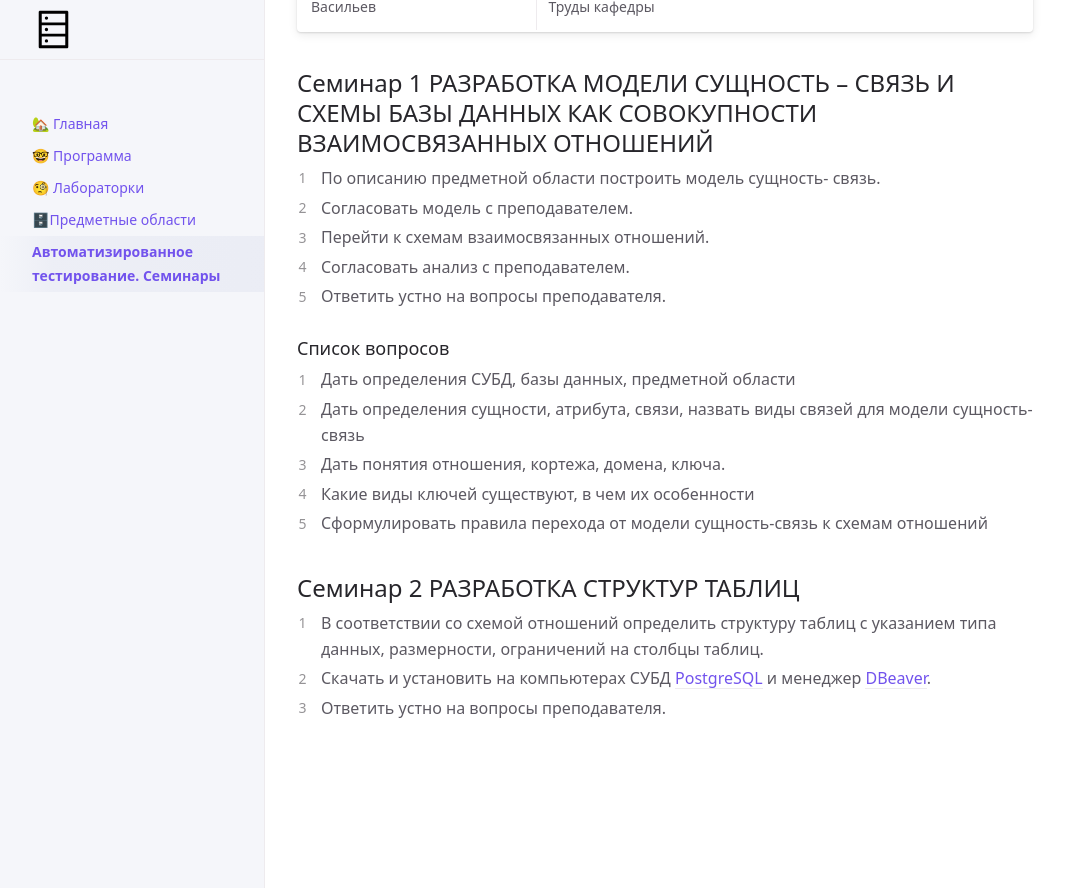
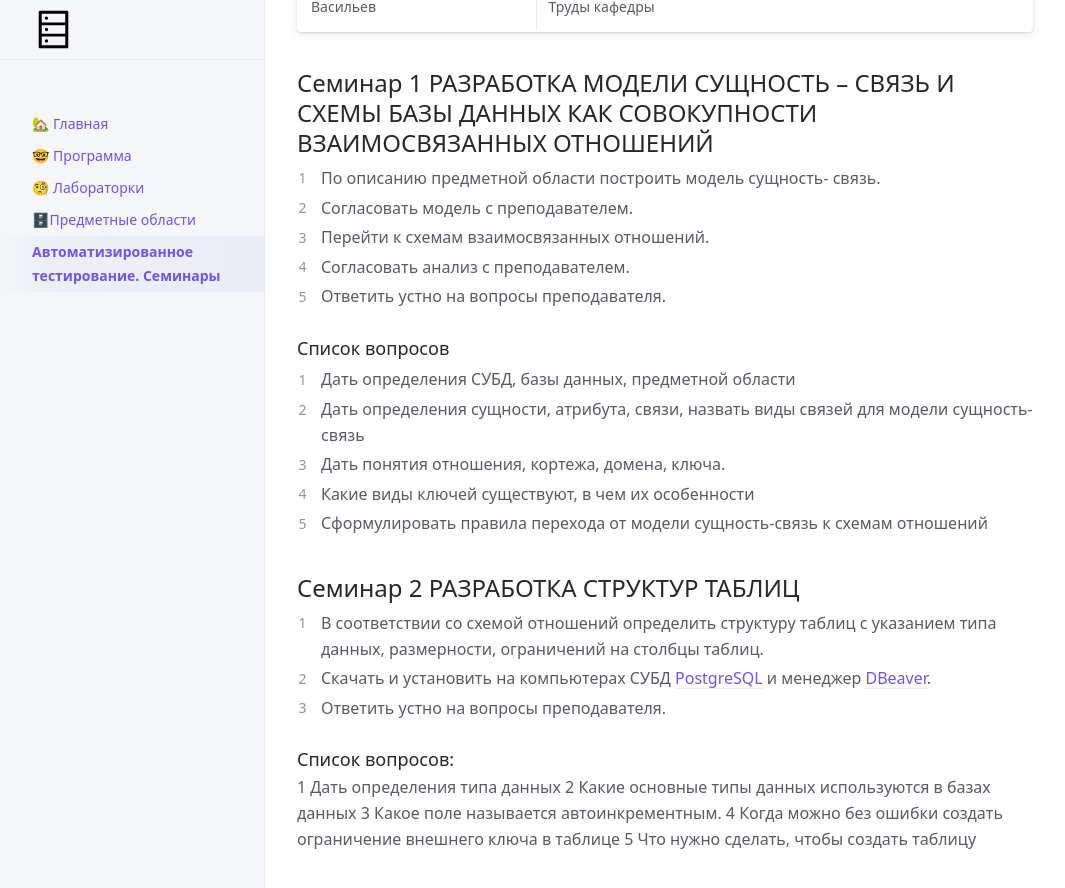
Before and after one commit to Das-dasein/db-lovefield, a Jekyll site: the page built from ta.md, in a window 1280 px wide and 900 px high, scrolled down 533 px. Shown: the top 888 px of the window, without its empty margins (107-1172 px from the left). Built offline with Jekyll 4.4.1, drawn with Linux system fonts in a browser that asks for light colours; our own code applies the rules of GitHub Pages for plain Markdown files; a script that is not in the unit is left out; before the commit the page ends 1302 px from its top, so only the background shows below that.

Commit message:
Update ta.md

```diff
--- a/ta.md
+++ b/ta.md
@@ -38,3 +38,11 @@ nav_order: 5
 1. В соответствии со схемой отношений определить структуру таблиц с указанием типа данных, размерности, ограничений на столбцы таблиц.
 2. Скачать и установить на компьютерах СУБД [PostgreSQL](https://www.postgresql.org/download/) и менеджер [DBeaver](https://dbeaver.io/download/).
 3. Ответить устно на вопросы преподавателя.
+
+### Список вопросов:
+1 Дать определения типа данных
+2 Какие основные типы данных используются в базах данных
+3 Какое поле называется автоинкрементным.
+4 Когда можно без ошибки создать ограничение внешнего ключа в
+таблице
+5 Что нужно сделать, чтобы создать таблицу
```
